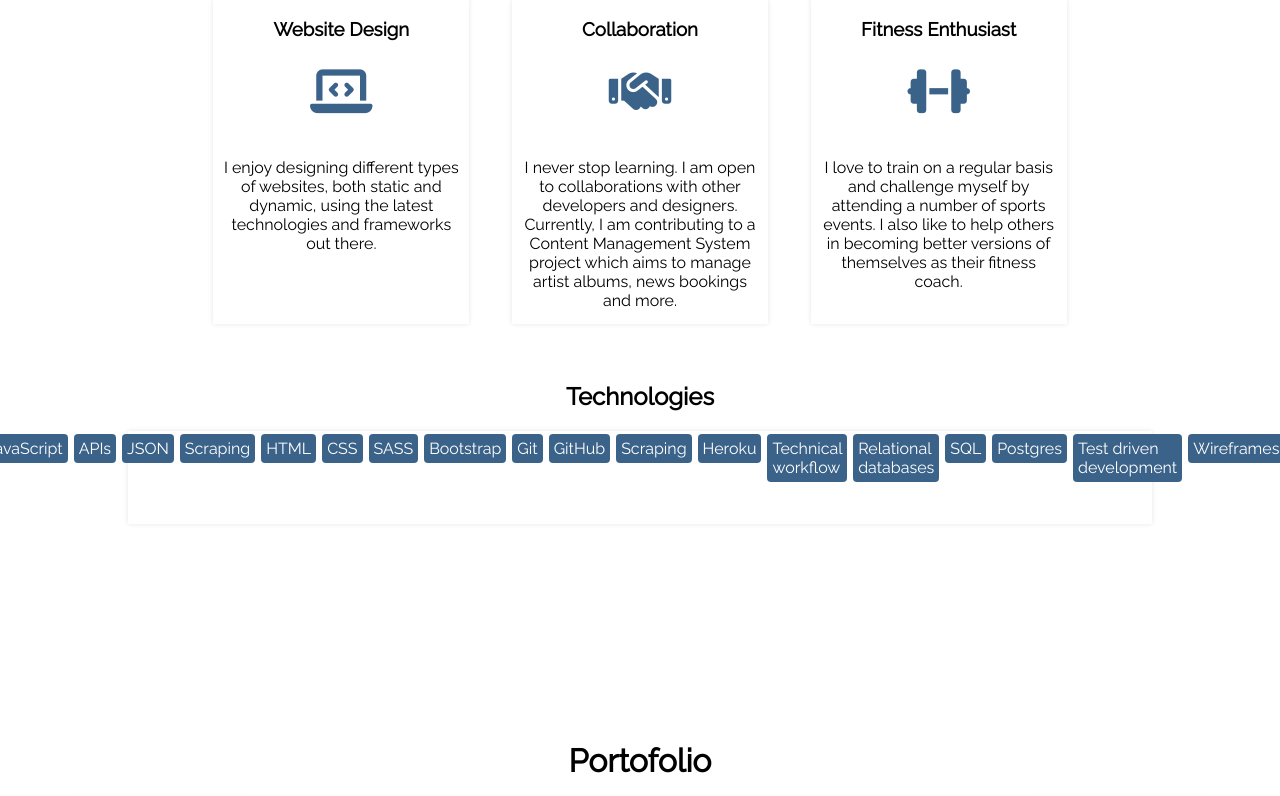
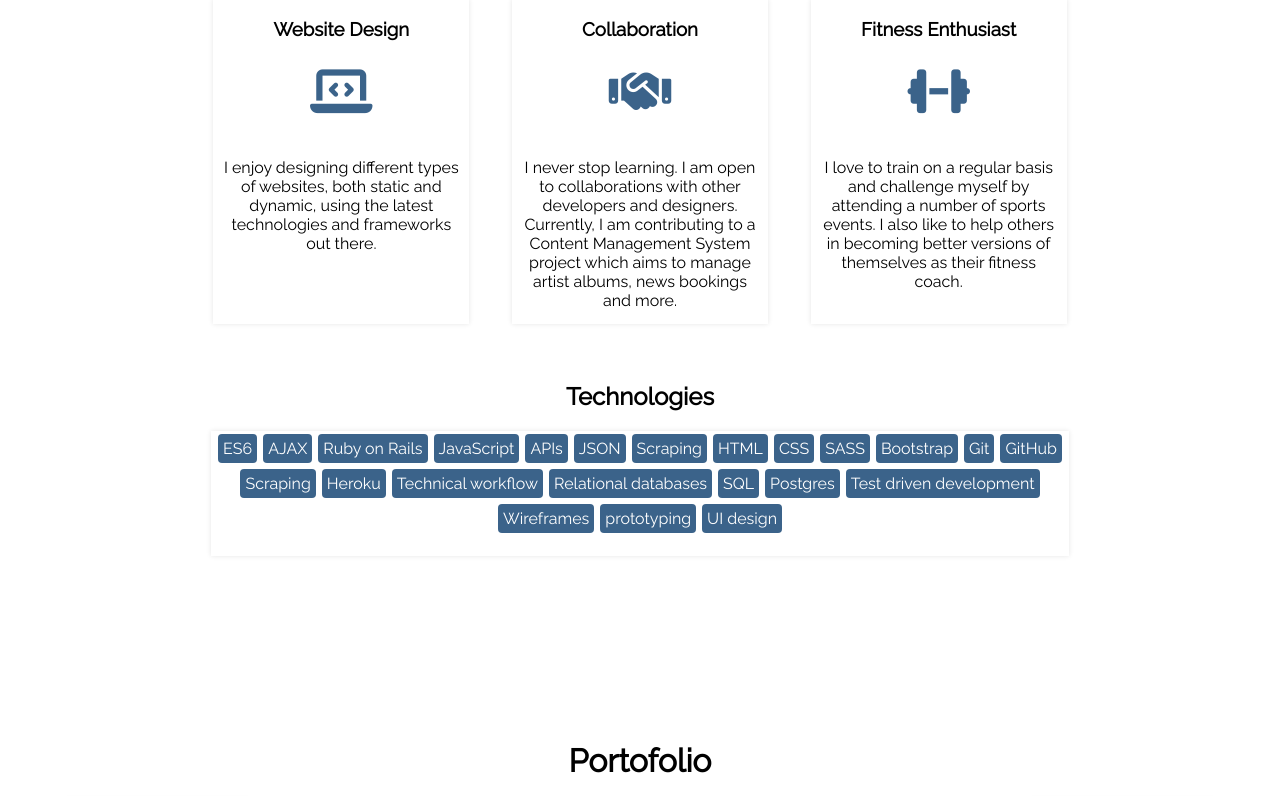
Before and after one commit to badenis19/my-portofolio, a PHP site: page / in a window 1280 px wide; the page is wider, and only the part inside the window is pictured. Shown: the part 1031-1827 px from the top of that part. Run offline with PHP 8.4, Linux system fonts and the light colour scheme; some libraries are stand-ins or nearby versions.

Commit message:
fixed bug on About

```diff
--- a/css/style.css
+++ b/css/style.css
@@ -253,13 +253,15 @@ body {
 }
 
 #middle .technologies {
-  width: 80vw;
+  width: 67vw;
   -webkit-box-shadow: 0 0 5px #e6e6e6;
           box-shadow: 0 0 5px #e6e6e6;
   padding-bottom: 20px;
   display: -webkit-box;
   display: -ms-flexbox;
   display: flex;
+  -ms-flex-wrap: wrap;
+      flex-wrap: wrap;
   -webkit-box-pack: center;
       -ms-flex-pack: center;
           justify-content: center;
@@ -275,6 +277,14 @@ body {
 
 #middle .technologies h2 {
   text-align: center;
+}
+
+#middle .technologies .blue-pill {
+  background: #3B638A;
+  color: white;
+  border-radius: 4px;
+  padding: 5px;
+  margin: 3px;
 }
 
 #bottom {
@@ -821,12 +831,4 @@ body {
 .port-title {
   text-decoration: underline;
 }
-
-.blue-pill {
-  background: #3B638A;
-  color: white;
-  border-radius: 4px;
-  padding: 5px;
-  margin: 3px;
-}
 /*# sourceMappingURL=style.css.map */
--- a/css/style.scss
+++ b/css/style.scss
@@ -196,10 +196,11 @@ body {
     }
 
     .technologies {
-        width: 80vw;
+        width: 67vw;
         box-shadow: 0 0 5px rgb(230,230,230);
         padding-bottom: 20px;
         display: flex;
+        flex-wrap: wrap;
         justify-content: center;
 
         .box {
@@ -210,6 +211,15 @@ body {
         h2 {
             text-align: center;
         }
+
+        .blue-pill {
+            // display: block;
+            background: #3B638A;
+            color: white;
+            border-radius: 4px;
+            padding: 5px;
+            margin: 3px;
+          }
     }
 }
 
@@ -659,11 +669,11 @@ body {
     //   height: %;
   }
 
-  .blue-pill {
-    // display: block;
-    background: #3B638A;
-    color: white;
-    border-radius: 4px;
-    padding: 5px;
-    margin: 3px;
-  }
+//   .blue-pill {
+//     // display: block;
+//     background: #3B638A;
+//     color: white;
+//     border-radius: 4px;
+//     padding: 5px;
+//     margin: 3px;
+//   }
```
Also changed, not shown: 1 other file.
